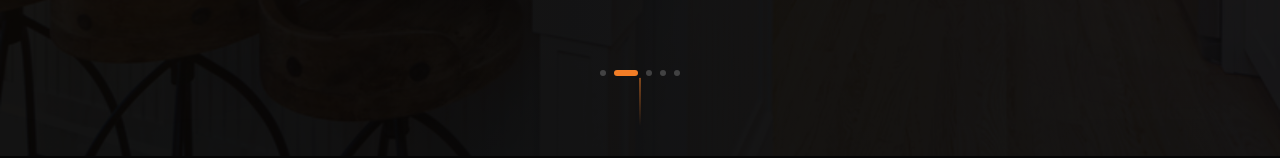
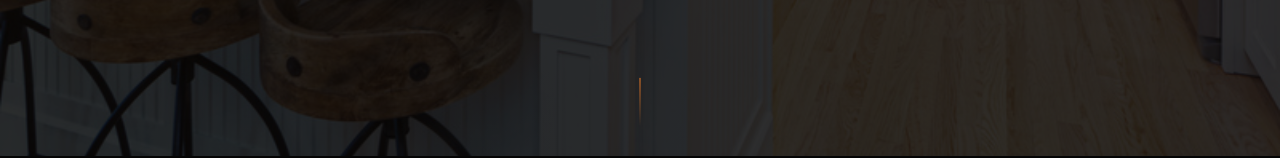
Before and after one commit to Founditmarketing/rcs_remodeling, a React (Vite) app: page / in a window 1280 px wide. Shown: the part 644-802 px from the top of the page. Built offline with nearby package versions, Linux system fonts and the light colour scheme.

Commit message:
Refine Hero slider: remove dots and slow down transition

```diff
--- a/src/pages/Home.tsx
+++ b/src/pages/Home.tsx
@@ -21,7 +21,7 @@ export default function Home() {
   useEffect(() => {
     const timer = setInterval(() => {
       setHeroIndex((prev) => (prev + 1) % kitchenImages.length);
-    }, 6000);
+    }, 10000);
     return () => clearInterval(timer);
   }, [kitchenImages.length]);
 
@@ -39,7 +39,7 @@ export default function Home() {
               initial={{ opacity: 0, scale: 1.1 }}
               animate={{ opacity: 0.4, scale: 1 }}
               exit={{ opacity: 0 }}
-              transition={{ duration: 2 }}
+              transition={{ duration: 4 }}
               className="absolute inset-0 w-full h-full object-cover"
               referrerPolicy="no-referrer"
             />
@@ -47,18 +47,6 @@ export default function Home() {
           {/* Animated Glows */}
           <div className="absolute top-1/4 -left-20 w-96 h-96 bg-accent/20 blur-[120px] rounded-full animate-pulse" />
           <div className="absolute bottom-1/4 -right-20 w-96 h-96 bg-accent/10 blur-[120px] rounded-full animate-pulse delay-1000" />
-
-          {/* Hero Dots */}
-          <div className="absolute bottom-20 left-1/2 -translate-x-1/2 z-20 flex gap-2">
-            {kitchenImages.map((_, idx) => (
-              <button
-                key={idx}
-                onClick={() => setHeroIndex(idx)}
-                className={`w-1.5 h-1.5 rounded-full transition-all duration-300 ${heroIndex === idx ? 'bg-accent w-6' : 'bg-white/20'
-                  }`}
-              />
-            ))}
-          </div>
         </div>
 
         <div className="relative z-20 max-w-5xl mx-auto text-center">
```
